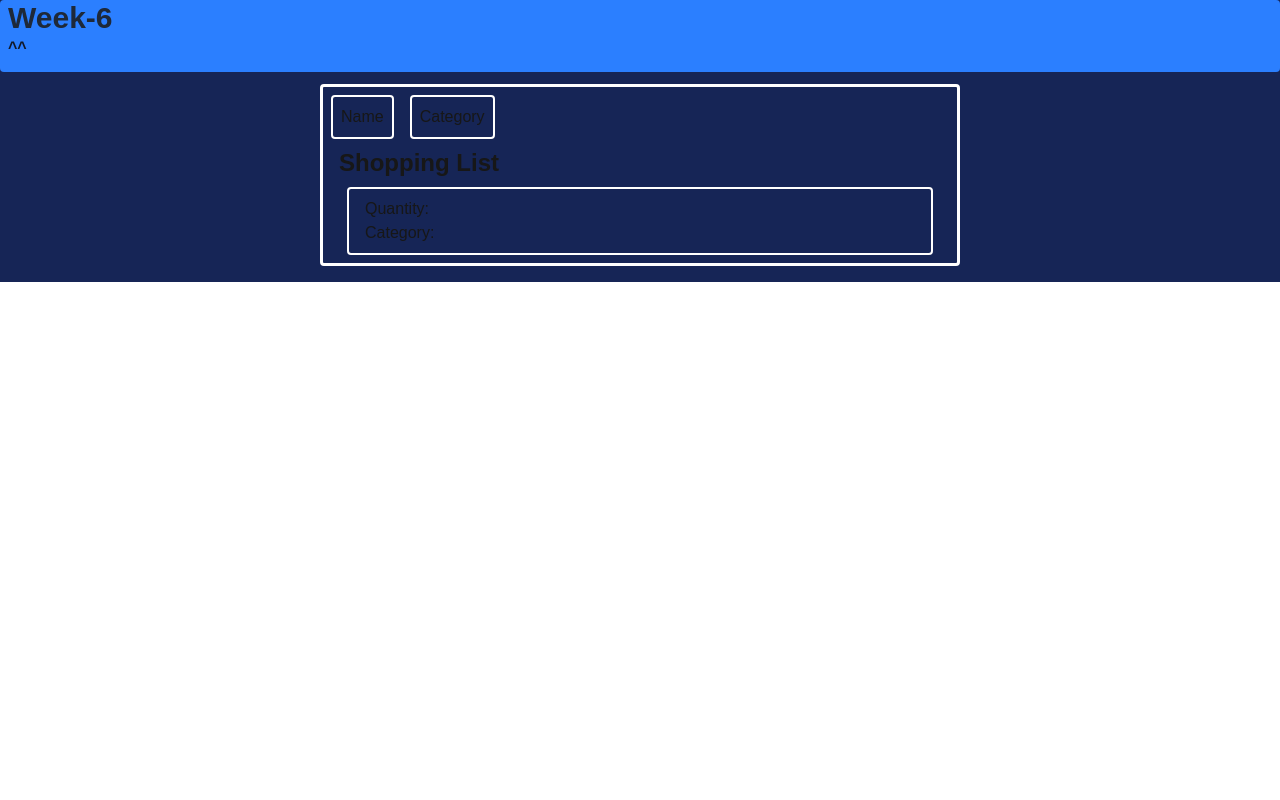
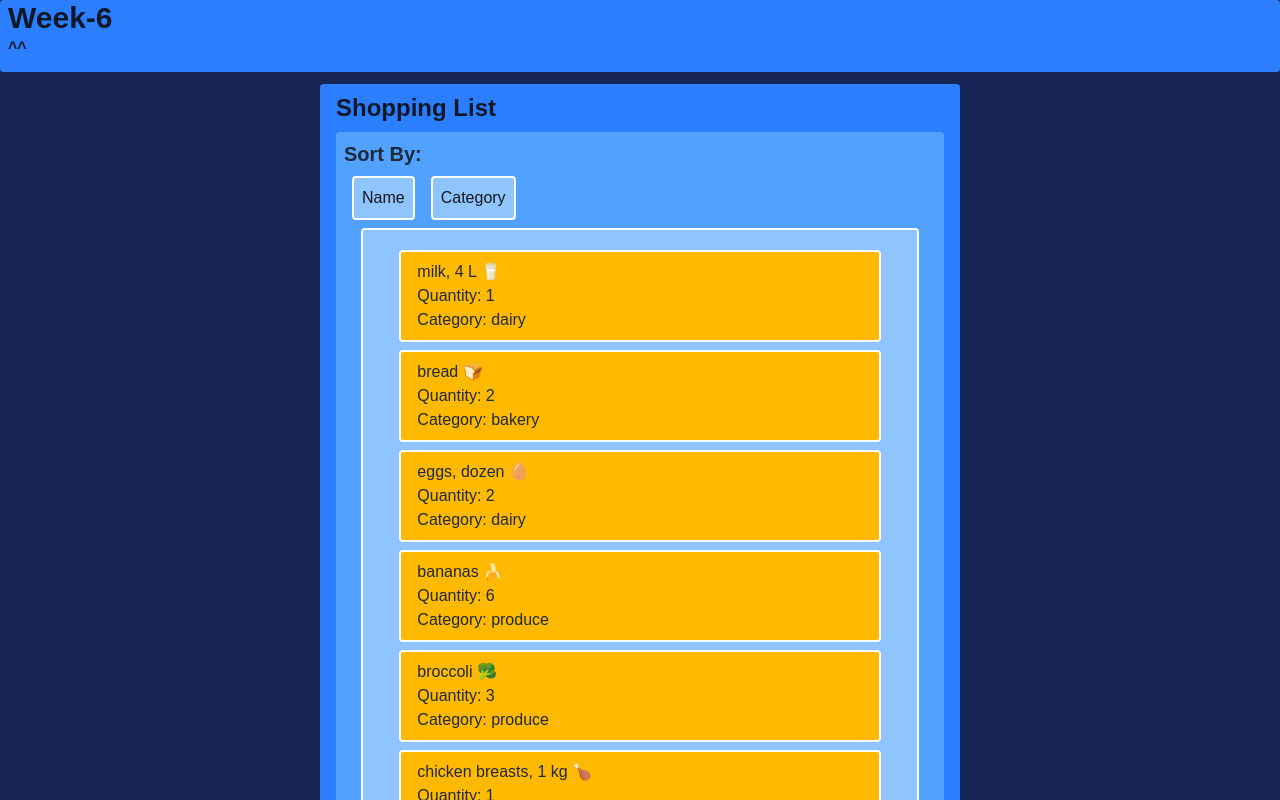
Before and after one commit to Aiden-Larsen/cprg306-assignments, a Next.js app: page /week-6 in a window 1280 px wide. Shown: the top 800 px of the page. Built offline with nearby package versions, Linux system fonts and the light colour scheme.

Commit message:
week-6 assignment complete

```diff
--- a/app/components/PageHeader.js
+++ b/app/components/PageHeader.js
@@ -9,7 +9,7 @@ export default function SectionHeader({
     //   <p className="text-lg">{description}</p>
     // </header>
     <header className={`rounded mb-3 pb-3 ${bgColor}`}>
-      <h1 className="text-3xl font-bold text-gray-800 pl-2">{title}</h1>
+      <h1 className="text-3xl font-bold text-gray-900 pl-2">{title}</h1>
       <p className="text-gray-900 font-bold pl-2">{description}</p>
     </header>
   );
--- a/app/page.js
+++ b/app/page.js
@@ -8,7 +8,7 @@ export default function Home() {
         <p>Link to <Link href="./week-3">Week-3</Link></p>
         <p>Link to <Link href="./week-4">Week-4</Link></p>
         <p>Link to <Link href="./week-5">Week-5</Link></p>
-        <p>Link to <Link href="./week-5">Week-6</Link></p>
+        <p>Link to <Link href="./week-6">Week-6</Link></p>
         <p>Link to <Link href="./test">Test-Page</Link></p>
         <p>Link to <Link href="./class-demo">Class-Demos</Link></p>
       </main>
--- a/app/week-6/item-list.js
+++ b/app/week-6/item-list.js
@@ -6,36 +6,51 @@ import JSONitems from "./items.json";
 export default function ItemList() {
     const [sortBy, setSortBy] = useState("name");
 
-    const newSort = (event) => {
-        setSortBy(event.target.value);
+    function listSort(event) {
+        const newEventSort = event.target.value;
+        setSortBy(newEventSort);
 
-        if (sortBy == "name") {
+        if (newEventSort == "name") {
             JSONitems.sort((a,b) => a.name.localeCompare(b.name));
-        } else if (sortBy == "category") {
+        } else if (newEventSort == "category") {
             JSONitems.sort((a,b) => a.category.localeCompare(b.category));
         }
+
+        console.log(`sorted by: ${sortBy}`)
     }
 
     return (
-        <form className="flex flex-row gap-4 mx-2">
-            <section className="rounded border-2 border-white p-2 my-2 hover:bg-white">
-                <label>Name</label>
+        <div className="rounded bg-blue-400 mx-4 pb-3">
+            <div className="pt-2">
+            <label className="rounded text-xl font-bold text-gray-800 mx-2">Sort By:</label>
+                <section className="flex flex-row gap-4 mx-4">
 
-                <button
-                value="name"
-                onClick={newSort}
-                ></button>
+                    <button
+                    name="button"
+                    id="sortName"
+                    value="name"
+                    onClick={listSort}
+                    className="rounded border-2 border-white bg-blue-300 p-2 my-2 hover:bg-amber-200 active:bg-amber-500"
+                    >Name</button>
 
-            </section>
-            <section className="rounded border-2 border-white p-2 my-2 hover:bg-white">
-                <label>Category</label>
+                    <button
+                    name="button"
+                    id="sortCategory"
+                    value="category"
+                    onClick={listSort}
+                    className="rounded border-2 border-white bg-blue-300 p-2 my-2 hover:bg-amber-200 active:bg-amber-500"
+                    >Category</button>
 
-                <button
-                value="category"
-                onClick={newSort}
-                ></button>
+                </section>
 
-            </section>
-        </form>
+
+            </div>
+
+            <ul id="itemList" className="rounded border-2 border-white bg-blue-300 text-gray-800 p-3 max-w-11/12 mx-auto">
+                {JSONitems.map((item) => { return (
+                    <Item name={item.name} quantity={item.quantity} category={item.category} key={item.id}/>
+                )})}
+            </ul>
+        </div>
     )
 }
--- a/app/week-6/item.js
+++ b/app/week-6/item.js
@@ -1,6 +1,6 @@
 export default function Item({name, quantity, category}) {
     return (
-        <div className="rounded border-2 border-white mx-6 my-2">
+        <div className="rounded border-2 border-white bg-amber-400 mx-6 my-2">
             <ul className="p-2 mx-2">
                 <li>{name}</li>
                 <li>Quantity: {quantity}</li>
--- a/app/week-6/page.js
+++ b/app/week-6/page.js
@@ -6,14 +6,10 @@ export default function Page() {
     return (
         <main className="bg-blue-950 pb-4">
             <SectionHeader title="Week-6" description="^^"/>
-            <section className="rounded border-3 border-white max-w-1/2 mx-auto">
+            <section className="rounded bg-blue-500 max-w-1/2 mx-auto pb-3">
+                <h1 className="text-2xl font-bold text-gray-900 mx-2 p-2">Shopping List</h1>
                 <ItemList/>
-                <h1 className="text-2xl font-bold mx-4">Shopping List</h1>
-                <div>
-                    <Items/>
-                </div>
             </section>
-
         </main>
     )
 }
```
